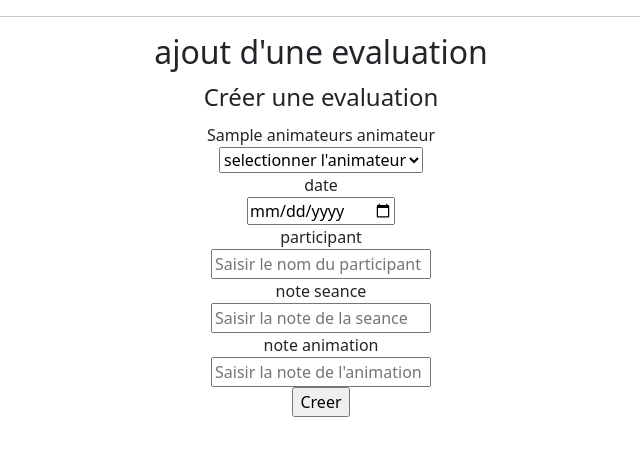
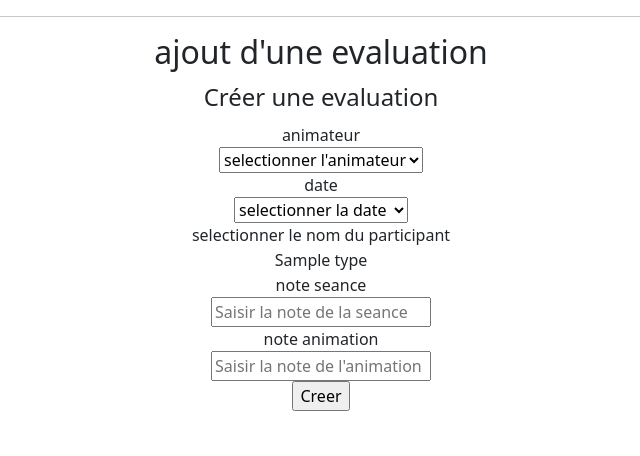
Before and after one commit to Lucas-Requena/ecosphere, a Flask app: template ecosphere/templates/Evaluation/add_evaluation.html in a window 1280 px wide. Shown: the part 48-504 px from the top of the page, without its empty margins (319-959 px from the left). Run offline with Flask 3, Linux system fonts and the light colour scheme; the template is opened without the code that fills it: most values are stand-ins (such as "Sample title", 1, 10 or a date in 2020); some libraries are stand-ins or nearby versions.

Commit message:
maj du add

```diff
--- a/ecosphere/app.py
+++ b/ecosphere/app.py
@@ -64,11 +64,14 @@ def delete_evaluation():
 @app.route('/animation/add', methods=['GET'])
 def add_evaluation():
     mycursor = get_db().cursor()
-    sql='''SELECT * FROM Animateur'''
+    sql='''SELECT * FROM Evaluation
+    INNER JOIN Animateur ON Evaluation.N_Animateur = Animateur.N_Animateur
+    INNER JOIN Seance ON Evaluation.idSeance = Seance.id_Seance
+    INNER JOIN Participant ON Evaluation.idParticipant = Participant.idParticipant'''
     mycursor.execute(sql)
-    animateurs = mycursor.fetchall()
+    animseaceparticip = mycursor.fetchall()
 
-    return render_template('Evaluation/add_evaluation.html',animateurs=animateurs)
+    return render_template('Evaluation/add_evaluation.html',animseaceparticips=animseaceparticip)
 
 @app.route('/animation/add', methods=['POST'])
 def valid_add_evaluation():
--- a/ecosphere/templates/Evaluation/add_evaluation.html
+++ b/ecosphere/templates/Evaluation/add_evaluation.html
@@ -9,18 +9,25 @@
   <form method="post" action="/animation/add" >
     <fieldset>
         <legend> Créer une evaluation</legend>
-{{ animateurs }}
         <label for="Nom_Animateur">animateur</label><br>
         <select name="Nom_Animateur" id="Nom_Animateur"   required>
             <option value="">selectionner l'animateur</option>
-            {% for type in animateurs %}
+            {% for type in animseaceparticips %}
             <option value="{{ type.N_Animateur }}"> {{ type.Nom_Animateur }} </option>
             {% endfor %}
         </select><br>
         <label for="DateSeance">date</label><br>
-        <input id="DateSeance" type="date" name="DateSeance" size="18" value="" placeholder="Saisir la date de la seance" required><br>
+        <select name="DateSeance" id="DateSeance"   required>
+            <option value="">selectionner la date</option>
+            {% for type in animseaceparticips %}
+            <option value="{{ type.id_Seance }}"> {{ type.DateSeance }} </option>
+            {% endfor %}
         <label for="Nom_Participant">participant</label><br>
-        <input id="Nom_Participant" type="text" name="Nom_Participant" size="18" value="" placeholder="Saisir le nom du participant" required><br>
+        <select name="Nom_Participant" id="Nom_Participant"   required>
+            <option value="">selectionner le nom du participant</option>
+            {% for type in animseaceparticips %}
+            <option value="{{ type.idParticipant }}"> {{ type.Nom_Participant }} </option>
+            {% endfor %}
         <label for="Note_Seance">note seance</label><br>
         <input id="Note_Seance" type="text" name="Note_Seance" size="18" value="" placeholder="Saisir la note de la seance" required><br>
         <label for="Note_Animation">note animation</label><br>
```
